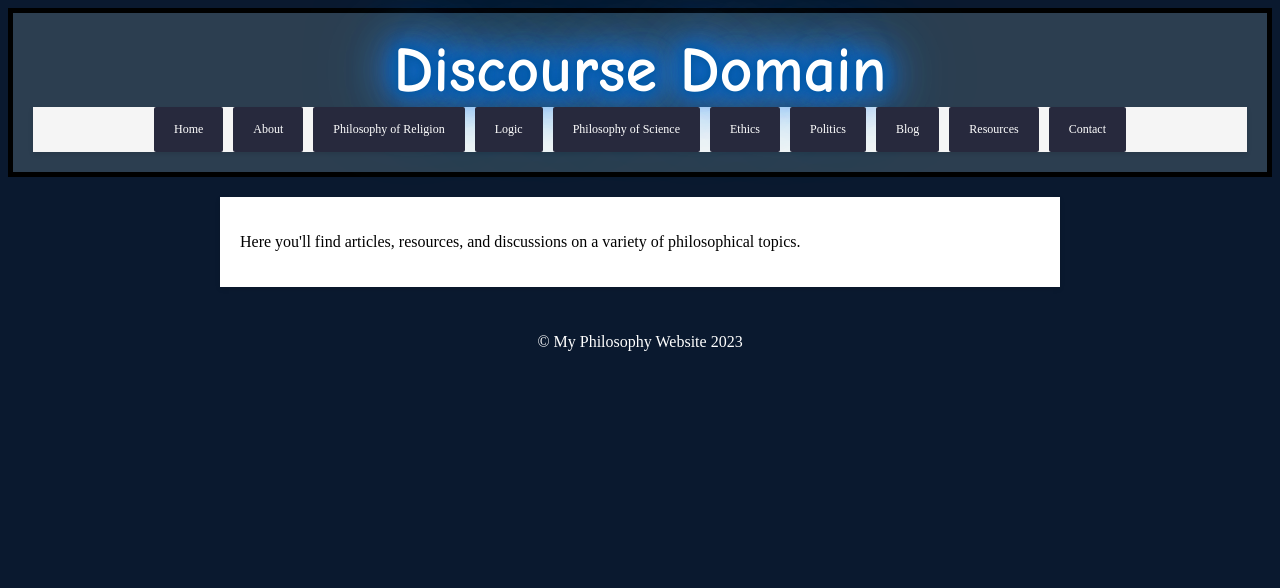
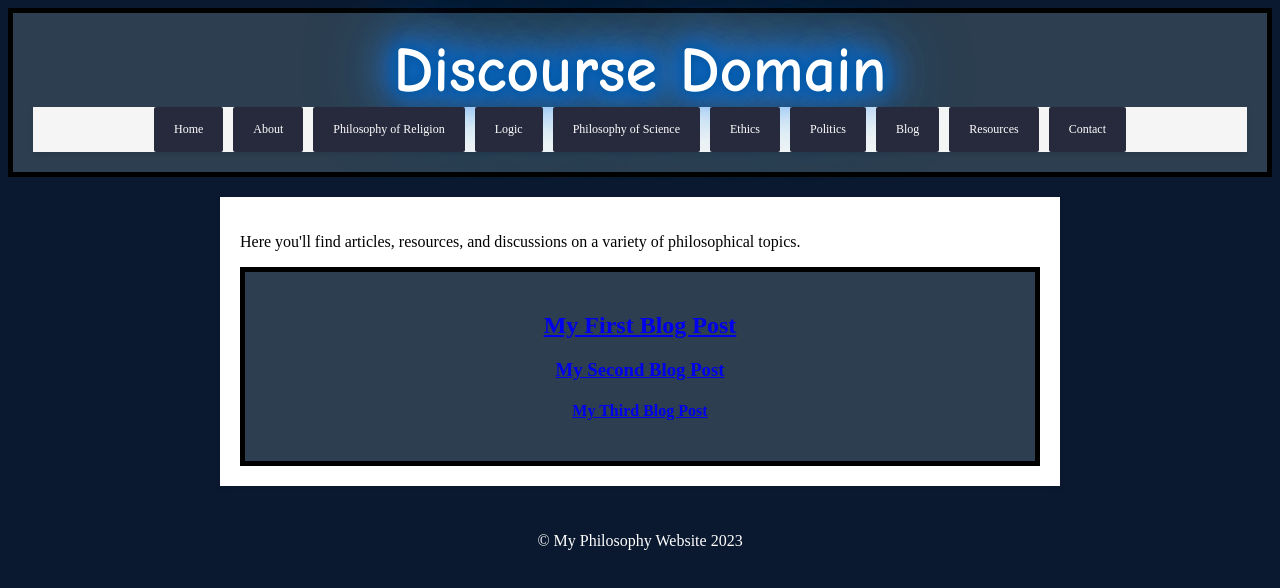
Before and after one commit to mrel2001/Website, a plain HTML site: page index.html in a window 1280 px wide. Drawn offline with Linux system fonts and the light colour scheme.

Commit message:
Update index.html

```diff
--- a/index.html
+++ b/index.html
@@ -1,3 +1,4 @@
+<!DOCTYPE html>
 <!DOCTYPE html>
 <html>
 <head>
@@ -21,6 +22,7 @@
                     <div class="box"><a href="#">Blog</a></div>
                     <div class="box"><a href="#">Resources</a></div>
                     <div class="box"><a href="#">Contact</a></div>
+                </div>
             </ul>
         </nav>
     </header>
@@ -28,6 +30,13 @@
         <section>
             <p>Here you'll find articles, resources, and discussions on a variety of philosophical topics.</p>
         </section>
+        <article>
+            <header>
+                  <h2><a href="blog-post-1.html">My First Blog Post</a></h2>
+                  <h3><a href="blog-post-2.html">My Second Blog Post</a></h3>
+                  <h4><a href="blog-post-3.html">My Third Blog Post</a></h4>
+            </header>
+    </article>
     </main>
     <footer>
         <p>&copy; My Philosophy Website 2023</p>
```
Lines whose indentation alone changed are shown as unchanged.
